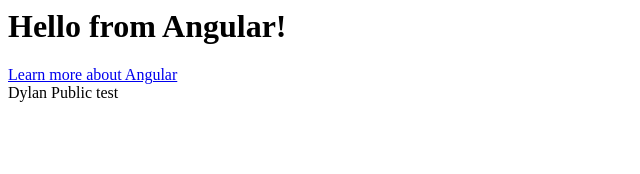
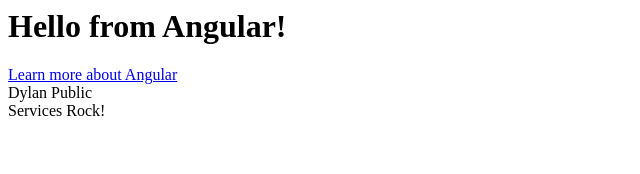
Before and after one commit to drichard1989/angular-bgjccx, an Angular app: page / in a window 1280 px wide. Shown: the top 174 px of the page, without its empty margins (0-640 px from the left). Built offline with nearby package versions, Linux system fonts and the light colour scheme.

Commit message:
2 files modified, 2 added

```diff
--- /dev/null
+++ b/src/data.service.ts
@@ -0,0 +1,9 @@
+import { Injectable } from '@angular/core';
+
+@Injectable()
+export class DataService {
+  public variableName: string = 'Services Rock!'
+
+  constructor() { }
+
+}
--- /dev/null
+++ b/src/main.html
@@ -0,0 +1,6 @@
+<h1>Hello from {{name}}!</h1>
+<a target="_blank" href="https://angular.io/start">
+  Learn more about Angular
+</a>
+<div>{{myPublicName}}</div>
+<div>{{dataService.variableName}}</div>
--- a/src/main.ts
+++ b/src/main.ts
@@ -2,21 +2,17 @@
 import { Component } from '@angular/core';
 import { CommonModule } from '@angular/common';
 import { bootstrapApplication } from '@angular/platform-browser';
+import { DataService } from './data.service';
 
 @Component({
   selector: 'my-app',
   standalone: true,
   imports: [CommonModule],
-  template: `
-    <h1>Hello from {{name}}!</h1>
-    <a target="_blank" href="https://angular.io/start">
-      Learn more about Angular
-    </a>
-    <div>{{myPublicName}}
-    test
-  `,
+  providers: [DataService],
+  templateUrl: 'main.html',
 })
 export class App {
+  constructor(public dataService: DataService) {}
   name = 'Angular';
   private myName: string = 'Dylan';
   public myPublicName: string = 'Dylan Public';
```
Also changed, not shown: 1 other file (tests, documents, lock files or other folders).
